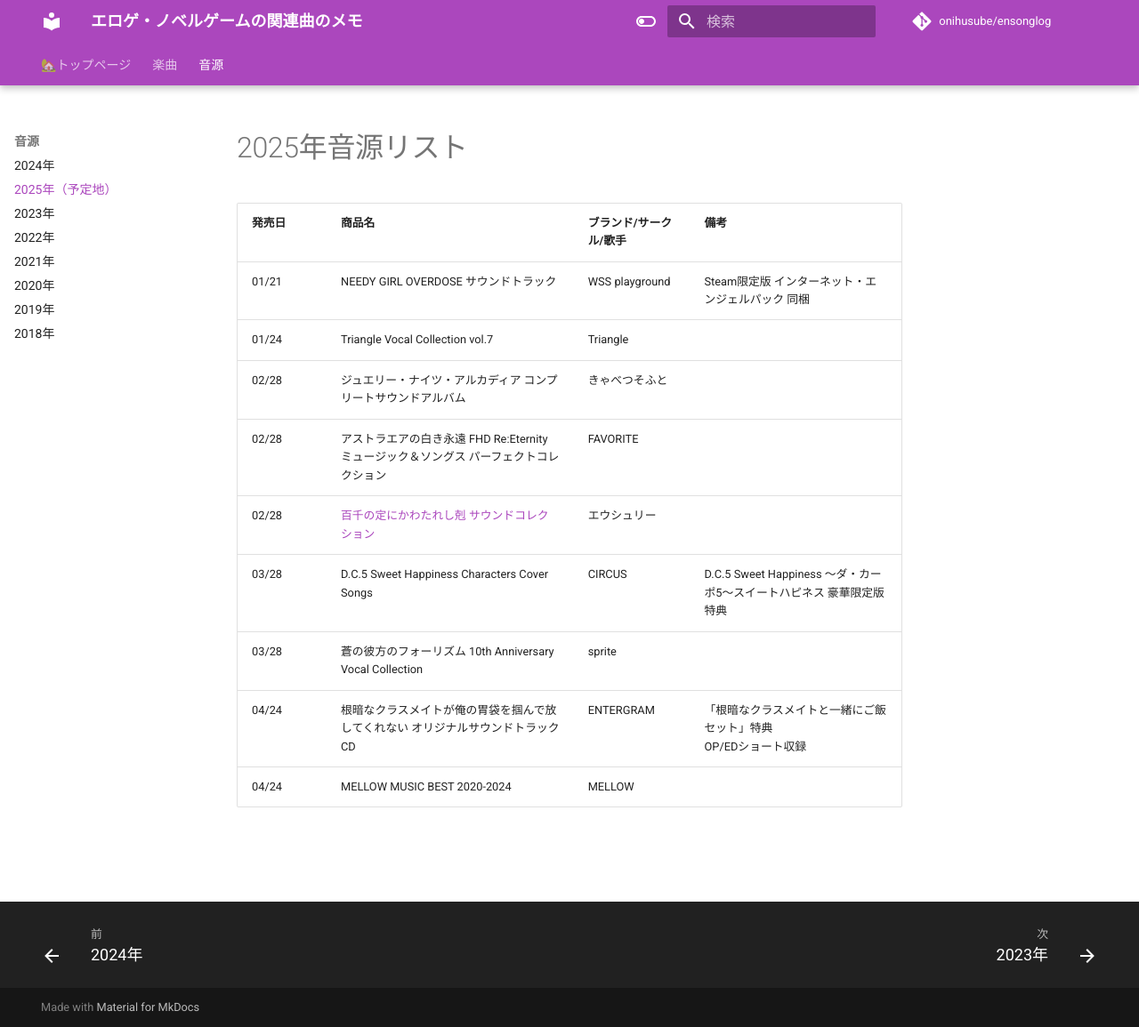
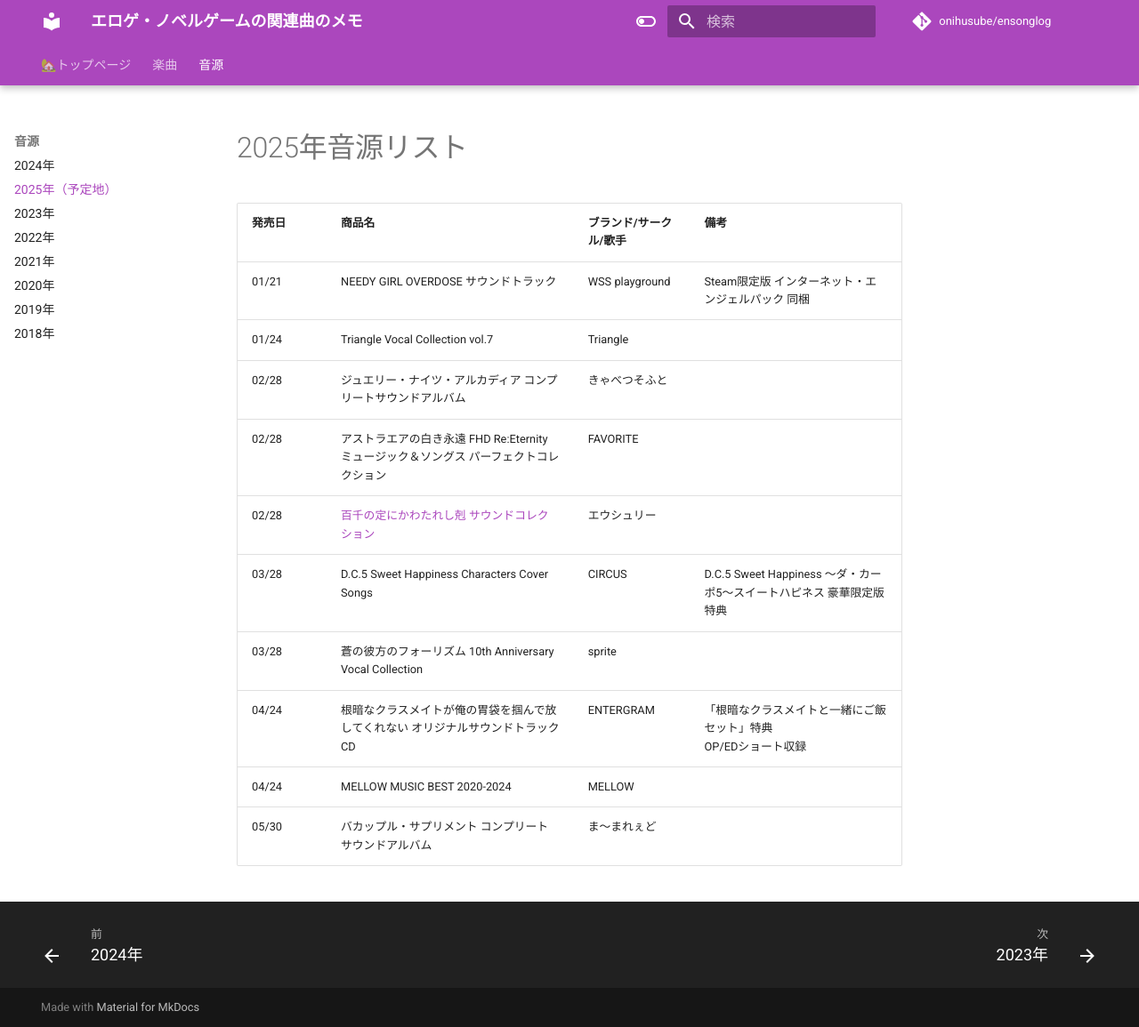
Before and after one commit to onihusube/ensonglog, an MkDocs documentation site: the page built from docs/2025/音源.md, in a window 1280 px wide and 1155 px high. Shown: the whole window at 89% size. Built offline with MkDocs 1.6.1 and Material for MkDocs 9.7.7, drawn with Linux system fonts in a browser that asks for light colours; comment, search, counter and statistics services are not loaded.

Commit message:
バカップル・サプリメント サウンドアルバム追記

```diff
--- a/docs/2025/音源.md
+++ b/docs/2025/音源.md
@@ -16,3 +16,4 @@
 | 03/28 | 蒼の彼方のフォーリズム 10th Anniversary Vocal Collection | sprite |  |
 | 04/24 | 根暗なクラスメイトが俺の胃袋を掴んで放してくれない オリジナルサウンドトラックCD | ENTERGRAM | 「根暗なクラスメイトと一緒にご飯セット」特典 </br> OP/EDショート収録 |
 | 04/24 | MELLOW MUSIC BEST 2020-2024 | MELLOW |  |
+| 05/30 | バカップル・サプリメント コンプリートサウンドアルバム | ま～まれぇど |  |
```
